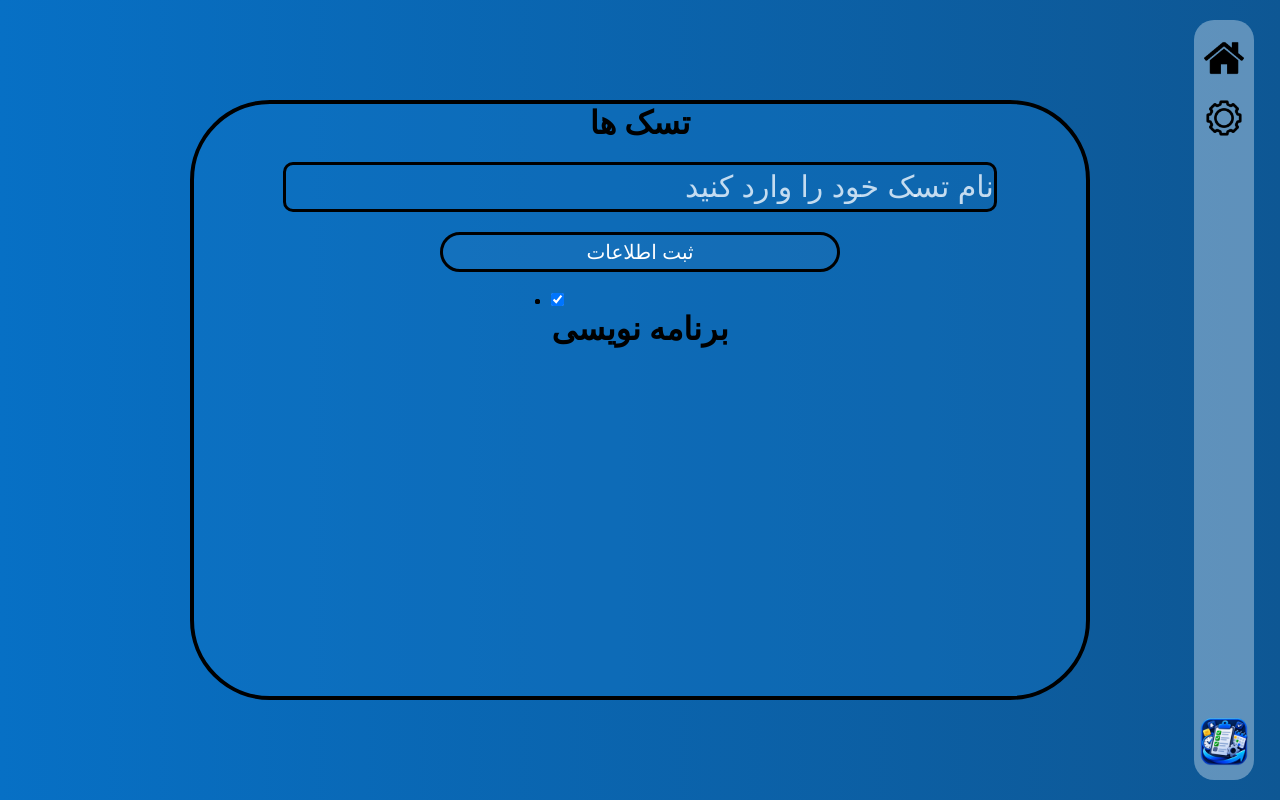
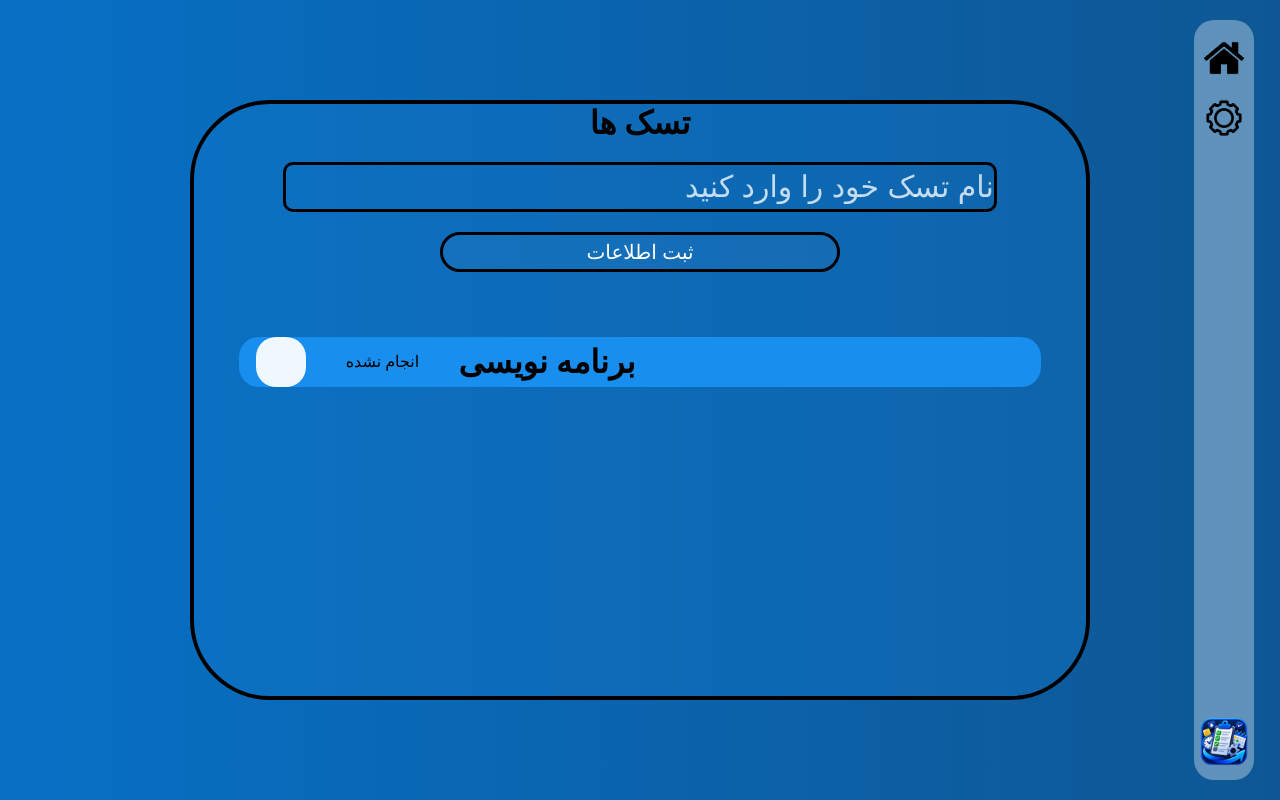
Before and after one commit to artin231/TaskManager-with-React-js, a React (Vite) app in the folder TaskManager/: page / in a window 1280 px wide. Built offline with nearby package versions, Linux system fonts and the light colour scheme.

Commit message:
new changes

```diff
--- a/TaskManager/src/components/TaskItem.jsx
+++ b/TaskManager/src/components/TaskItem.jsx
@@ -1,13 +1,12 @@
 let TaskItem = ({ i,h }) => {
     return (
-        <li className="ItemTaskLi">
-            <li>
-                {i.finised == true ? <input type="checkbox" key={h} name="" id="" checked /> : <input type="checkbox" name="" id="" />}
+        <div className="ItemTaskList">
+                {i.finised == true ? <><input type="checkbox" key={h} name="" id="" checked /> <p>انجام شده</p> </> : <><input type="checkbox" key={h} name="" id="" /> <p>انجام نشده</p> </> }
 
                 <h1>{i.name}</h1>
+<i className="fa fa-trash" aria-hidden="true"></i>
 
-            </li>
-        </li>
+        </div>
     )
 }
 
--- a/TaskManager/src/context/TaskContext.jsx
+++ b/TaskManager/src/context/TaskContext.jsx
@@ -5,7 +5,7 @@ export let TaskContext = createContext();
 
 
 export let TaskProviderFunc = ({ children }) => {
-    let [ListTask,UpdateListTask] = useState([{name:'برنامه نویسی',finised:true}]);
+    let [ListTask,UpdateListTask] = useState([{name:'برنامه نویسی',finised:false}]);
     return (
         <TaskContext.Provider value={{ListTask,UpdateListTask}}>
             {children}
--- a/TaskManager/src/css/main.css
+++ b/TaskManager/src/css/main.css
@@ -139,3 +139,37 @@ header nav .logo {
     color: white;
     cursor: pointer;
 }
+
+.container .TasksBox .ListOfTasks{
+    width: 100%;
+    height: 80%;
+    display: flex;
+    align-items: center;
+    flex-direction: column;
+    padding-top: 5%;
+    overflow: auto;
+}
+
+.container .TasksBox .ListOfTasks .ItemTaskList{
+    width: 90%;
+    display: flex;
+    border-radius: 20px;
+    background-color: #188eee;
+    gap: 5%;
+    padding-left: 2%;
+    align-items: center;
+}
+
+.container .TasksBox .ListOfTasks .ItemTaskList input[type='checkbox']{
+    all: unset;
+    width: 50px;
+    outline: none;
+    background-color: aliceblue;
+    height: 50px;
+    border-radius: 20px !important;
+}
+
+
+.container .TasksBox .ListOfTasks .ItemTaskList input[type='checkbox']:checked{
+    background:rgb(0, 206, 0);
+}
```
Also changed, not shown: TaskManager/src/assets/black-check-tick-icon-4.png (added).
